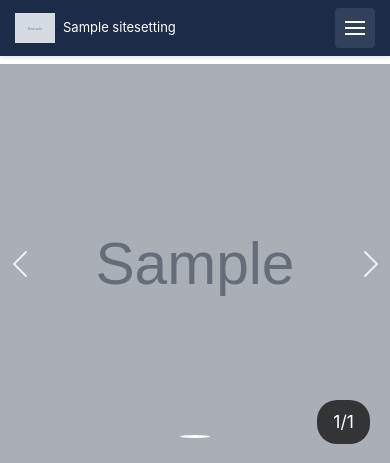
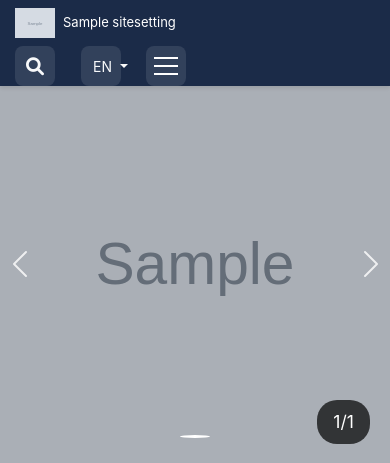
Before and after one commit to SmaylovSerikbay/historystate, a Django app: page /en/ in a window 390 px wide. Shown: the top 463 px of the page. Run offline with Django 5.2, Linux system fonts and the light colour scheme; tables that the repository leaves empty hold one stand-in row (values such as "Sample post"); grey boxes marked "Sample" are stand-in pictures; some libraries are stand-ins or nearby versions.

Commit message:
Refine mobile navbar with improved search, language switcher, and menu interactions

```diff
--- a/templates/base.html
+++ b/templates/base.html
@@ -188,12 +188,10 @@
                 right: 0;
                 bottom: 0;
                 background: var(--primary-color);
-                padding: 0;
+                padding: 20px 0;
                 overflow-y: auto;
                 transition: transform 0.3s ease;
                 transform: translateX(100%);
-                display: flex;
-                flex-direction: column;
             }
 
             .navbar-collapse.show {
@@ -203,7 +201,6 @@
             .navbar-nav {
                 padding: 0;
                 margin: 0;
-                order: 1;
             }
 
             .nav-item {
@@ -213,18 +210,6 @@
             .nav-link {
                 padding: 15px 20px !important;
                 font-size: 16px;
-                display: flex;
-                align-items: center;
-                justify-content: space-between;
-            }
-
-            .dropdown-toggle::after {
-                margin-left: 10px;
-                transition: transform 0.3s;
-            }
-
-            .dropdown-toggle[aria-expanded="true"]::after {
-                transform: rotate(180deg);
             }
 
             .dropdown-menu {
@@ -232,8 +217,6 @@
                 border-radius: 0;
                 box-shadow: none;
                 padding: 0;
-                margin: 0;
-                border: none;
             }
 
             .dropdown-item {
@@ -246,88 +229,6 @@
                 background: rgba(255,255,255,0.1);
                 color: #fff;
                 padding-left: 35px;
-            }
-
-            /* Мобильный поиск и язык */
-            .mobile-actions {
-                order: 2;
-                padding: 20px;
-                background: rgba(0,0,0,0.2);
-                margin-top: auto;
-                display: flex;
-                flex-direction: column;
-                gap: 15px;
-            }
-
-            .search-wrapper {
-                width: 100%;
-                margin: 0;
-            }
-
-            .search-toggle {
-                width: 100%;
-                display: flex;
-                align-items: center;
-                justify-content: center;
-                gap: 10px;
-                padding: 12px;
-                border-radius: 6px;
-            }
-
-            .search-toggle i {
-                margin-right: 8px;
-            }
-
-            .search-popup {
-                position: fixed;
-                top: 60px;
-                left: 0;
-                right: 0;
-                width: 100%;
-                border-radius: 0;
-                box-shadow: 0 2px 10px rgba(0,0,0,0.1);
-                margin: 0;
-                padding: 20px;
-            }
-
-            .language-switcher {
-                width: 100%;
-                margin: 0;
-            }
-
-            .language-switcher .dropdown-toggle {
-                width: 100%;
-                display: flex;
-                align-items: center;
-                justify-content: center;
-                gap: 10px;
-                padding: 12px;
-                border-radius: 6px;
-            }
-
-            .language-switcher .dropdown-menu {
-                position: static !important;
-                width: 100%;
-                transform: none !important;
-                background: rgba(255,255,255,0.1);
-                padding: 5px 0;
-                margin-top: 5px;
-            }
-
-            .language-switcher .dropdown-item {
-                color: rgba(255,255,255,0.9);
-                text-align: center;
-                padding: 12px;
-                border-bottom: 1px solid rgba(255,255,255,0.1);
-            }
-
-            .language-switcher .dropdown-item:last-child {
-                border-bottom: none;
-            }
-
-            .language-switcher .dropdown-item:hover {
-                background: rgba(255,255,255,0.2);
-                padding-left: 12px;
             }
         }
 
@@ -353,22 +254,13 @@
                 top: 56px;
             }
 
-            .search-popup {
-                top: 56px;
+            .nav-link {
+                padding: 12px 20px !important;
+                font-size: 15px;
             }
 
-            .mobile-actions {
-                padding: 15px;
-            }
-
-            .search-toggle,
-            .language-switcher .dropdown-toggle {
-                padding: 10px;
-                font-size: 14px;
-            }
-
-            .language-switcher .dropdown-item {
-                padding: 10px;
+            .dropdown-item {
+                padding: 10px 25px;
                 font-size: 14px;
             }
         }
@@ -475,6 +367,238 @@
                 font-size: 0.9rem;
             }
         }
+
+        /* Мобильное меню и языки */
+        @media (max-width: 991.98px) {
+            /* Контейнер для кнопок */
+            .mobile-buttons {
+                display: flex;
+                align-items: center;
+                gap: 10px;
+            }
+
+            /* Кнопка мобильного меню */
+            .navbar-toggler {
+                width: 44px;
+                height: 44px;
+                padding: 0;
+                border: none;
+                background: rgba(255,255,255,0.1);
+                border-radius: 8px;
+                position: relative;
+                order: 3;
+            }
+
+            .navbar-toggler:focus {
+                box-shadow: none;
+            }
+
+            .navbar-toggler-icon {
+                width: 24px;
+                height: 2px;
+                background: #fff;
+                position: relative;
+                transition: all 0.3s ease;
+            }
+
+            .navbar-toggler-icon::before,
+            .navbar-toggler-icon::after {
+                content: '';
+                position: absolute;
+                left: 0;
+                width: 24px;
+                height: 2px;
+                background: #fff;
+                transition: all 0.3s ease;
+            }
+
+            .navbar-toggler-icon::before {
+                top: -8px;
+            }
+
+            .navbar-toggler-icon::after {
+                bottom: -8px;
+            }
+
+            .navbar-toggler[aria-expanded="true"] .navbar-toggler-icon {
+                background: transparent;
+            }
+
+            .navbar-toggler[aria-expanded="true"] .navbar-toggler-icon::before {
+                top: 0;
+                transform: rotate(45deg);
+            }
+
+            .navbar-toggler[aria-expanded="true"] .navbar-toggler-icon::after {
+                bottom: 0;
+                transform: rotate(-45deg);
+            }
+
+            /* Переключатель языков */
+            .language-switcher {
+                order: 2;
+            }
+
+            .language-switcher .btn {
+                height: 44px;
+                padding: 0 15px;
+                font-size: 15px;
+                border-radius: 8px;
+                background: rgba(255,255,255,0.1);
+                border: none;
+                display: flex;
+                align-items: center;
+                gap: 8px;
+            }
+
+            .language-switcher .btn::after {
+                margin-left: 0;
+            }
+
+            .language-switcher .dropdown-menu {
+                min-width: 160px;
+                margin-top: 8px;
+                padding: 8px 0;
+                background: #fff;
+                border: none;
+                border-radius: 8px;
+                box-shadow: 0 4px 15px rgba(0,0,0,0.1);
+            }
+
+            .language-switcher .dropdown-item {
+                padding: 12px 20px;
+                font-size: 15px;
+                color: var(--text-color);
+                transition: all 0.2s ease;
+            }
+
+            .language-switcher .dropdown-item:hover {
+                background: var(--light-bg);
+                padding-left: 25px;
+            }
+
+            /* Поиск */
+            .search-wrapper {
+                order: 1;
+            }
+
+            .search-toggle {
+                width: 44px;
+                height: 44px;
+                padding: 0;
+                display: flex;
+                align-items: center;
+                justify-content: center;
+                font-size: 18px;
+                border-radius: 8px;
+                background: rgba(255,255,255,0.1);
+                border: none;
+            }
+
+            .search-popup {
+                position: fixed;
+                top: 60px;
+                left: 0;
+                right: 0;
+                padding: 15px;
+                background: #fff;
+                box-shadow: 0 4px 15px rgba(0,0,0,0.1);
+                border-radius: 0;
+                margin: 0;
+                width: 100%;
+            }
+
+            /* Мобильное меню */
+            .navbar-collapse {
+                position: fixed;
+                top: 60px;
+                left: 0;
+                right: 0;
+                bottom: 0;
+                background: var(--primary-color);
+                padding: 0;
+                overflow-y: auto;
+                transition: all 0.3s ease;
+                transform: translateX(100%);
+                opacity: 0;
+                visibility: hidden;
+            }
+
+            .navbar-collapse.show {
+                transform: translateX(0);
+                opacity: 1;
+                visibility: visible;
+            }
+
+            .navbar-nav {
+                padding: 15px 0;
+            }
+
+            .nav-item {
+                border-bottom: 1px solid rgba(255,255,255,0.1);
+            }
+
+            .nav-link {
+                padding: 15px 20px !important;
+                font-size: 16px;
+                display: flex;
+                align-items: center;
+                justify-content: space-between;
+            }
+
+            .dropdown-toggle::after {
+                margin-left: 10px;
+            }
+
+            .dropdown-menu {
+                background: rgba(0,0,0,0.2);
+                border-radius: 0;
+                margin: 0;
+                padding: 10px 0;
+            }
+
+            .dropdown-item {
+                padding: 12px 30px;
+                color: rgba(255,255,255,0.8);
+                border-bottom: 1px solid rgba(255,255,255,0.05);
+            }
+
+            .dropdown-item:last-child {
+                border-bottom: none;
+            }
+        }
+
+        @media (max-width: 576px) {
+            .navbar-toggler,
+            .language-switcher .btn,
+            .search-toggle {
+                width: 40px;
+                height: 40px;
+            }
+
+            .language-switcher .btn {
+                padding: 0 12px;
+                font-size: 14px;
+            }
+
+            .search-popup {
+                top: 56px;
+            }
+
+            .navbar-collapse {
+                top: 56px;
+            }
+
+            .nav-link {
+                padding: 12px 20px !important;
+                font-size: 15px;
+            }
+
+            .dropdown-item {
+                padding: 10px 25px;
+                font-size: 14px;
+            }
+        }
     </style>
 </head>
 <body>
@@ -487,11 +611,52 @@
                     {% endif %}
                     <span>{{ site_config.site_name }}</span>
                 </a>
+                <div class="mobile-buttons d-lg-none">
+                    <div class="search-wrapper">
+                        <button class="btn btn-outline-light search-toggle" type="button">
+                            <i class="fas fa-search"></i>
+                        </button>
+                        <div class="search-popup">
+                            <form class="search-form" action="{% url 'main:search' %}" method="GET">
+                                <div class="input-group">
+                                    <input type="text" name="q" class="form-control" placeholder="{% trans 'Search...' %}">
+                                    <button class="btn btn-primary" type="submit">
+                                        <i class="fas fa-search"></i>
+                                    </button>
+                                </div>
+                            </form>
+                        </div>
+                    </div>
+                    <div class="language-switcher">
+                        {% get_current_language as LANGUAGE_CODE %}
+                        {% get_available_languages as LANGUAGES %}
+                        {% get_language_info_list for LANGUAGES as languages %}
+                        <div class="dropdown">
+                            <button class="btn btn-outline-light dropdown-toggle" type="button" data-bs-toggle="dropdown">
+                                {{ LANGUAGE_CODE|upper }}
+                            </button>
+                            <ul class="dropdown-menu dropdown-menu-end">
+                                {% for language in languages %}
+                                <li>
+                                    <form action="{% url 'set_language' %}" method="post">
+                                        {% csrf_token %}
+                                        <input name="next" type="hidden" value="{{ request.path }}">
+                                        <input name="language" type="hidden" value="{{ language.code }}">
+                                        <button type="submit" class="dropdown-item">
+                                            {{ language.name_local }}
+                                        </button>
+                                    </form>
+                                </li>
+                                {% endfor %}
+                            </ul>
+                        </div>
+                    </div>
                     <button class="navbar-toggler" type="button" data-bs-toggle="collapse" data-bs-target="#navbarNav">
                         <span class="navbar-toggler-icon"></span>
                     </button>
+                </div>
                 <div class="collapse navbar-collapse" id="navbarNav">
-                    <ul class="navbar-nav">
+                    <ul class="navbar-nav me-auto">
                         <li class="nav-item">
                             <a class="nav-link" href="{% url 'main:about' %}">{% trans "About Institute" %}</a>
                         </li>
@@ -525,11 +690,9 @@
                             <a class="nav-link" href="#">{% trans "Our Achievements" %}</a>
                         </li>
                     </ul>
-                    <div class="mobile-actions d-lg-none">
-                        <div class="search-wrapper">
+                    <div class="search-wrapper me-3">
                         <button class="btn btn-outline-light search-toggle" type="button">
                             <i class="fas fa-search"></i>
-                                <span>{% trans "Search" %}</span>
                         </button>
                         <div class="search-popup">
                             <form class="search-form" action="{% url 'main:search' %}" method="GET">
@@ -543,15 +706,17 @@
                         </div>
                     </div>
                     <div class="language-switcher">
-                            <div class="dropdown w-100">
-                                <button class="btn btn-outline-light dropdown-toggle w-100" type="button" data-bs-toggle="dropdown">
-                                    <i class="fas fa-globe"></i>
-                                    <span>{{ LANGUAGE_CODE|upper }}</span>
+                        {% get_current_language as LANGUAGE_CODE %}
+                        {% get_available_languages as LANGUAGES %}
+                        {% get_language_info_list for LANGUAGES as languages %}
+                        <div class="dropdown">
+                            <button class="btn btn-outline-light dropdown-toggle" type="button" data-bs-toggle="dropdown">
+                                {{ LANGUAGE_CODE|upper }}
                             </button>
-                                <ul class="dropdown-menu">
+                            <ul class="dropdown-menu dropdown-menu-end">
                                 {% for language in languages %}
                                 <li>
-                                        <form action="{% url 'set_language' %}" method="post" class="w-100">
+                                    <form action="{% url 'set_language' %}" method="post">
                                         {% csrf_token %}
                                         <input name="next" type="hidden" value="{{ request.path }}">
                                         <input name="language" type="hidden" value="{{ language.code }}">
@@ -562,7 +727,6 @@
                                 </li>
                                 {% endfor %}
                             </ul>
-                            </div>
                         </div>
                     </div>
                 </div>
@@ -676,25 +840,6 @@
                     this.querySelector('.navbar-toggler-icon::after').style.transform = 'rotate(0) translate(0)';
                 }
             });
-
-            // Обработка мобильного меню
-            const dropdowns = document.querySelectorAll('.dropdown-toggle');
-            dropdowns.forEach(dropdown => {
-                dropdown.addEventListener('click', function() {
-                    const expanded = this.getAttribute('aria-expanded') === 'true';
-                    this.classList.toggle('active', expanded);
-                });
-            });
-
-            // Закрытие мобильного меню при клике на пункт меню
-            const menuItems = document.querySelectorAll('.navbar-nav .nav-link:not(.dropdown-toggle)');
-            menuItems.forEach(item => {
-                item.addEventListener('click', function() {
-                    const navbarCollapse = document.querySelector('.navbar-collapse');
-                    const bsCollapse = new bootstrap.Collapse(navbarCollapse);
-                    bsCollapse.hide();
-                });
-            });
         });
     </script>
     {% block extra_js %}{% endblock %}
```
Lines whose indentation alone changed are shown as unchanged.
